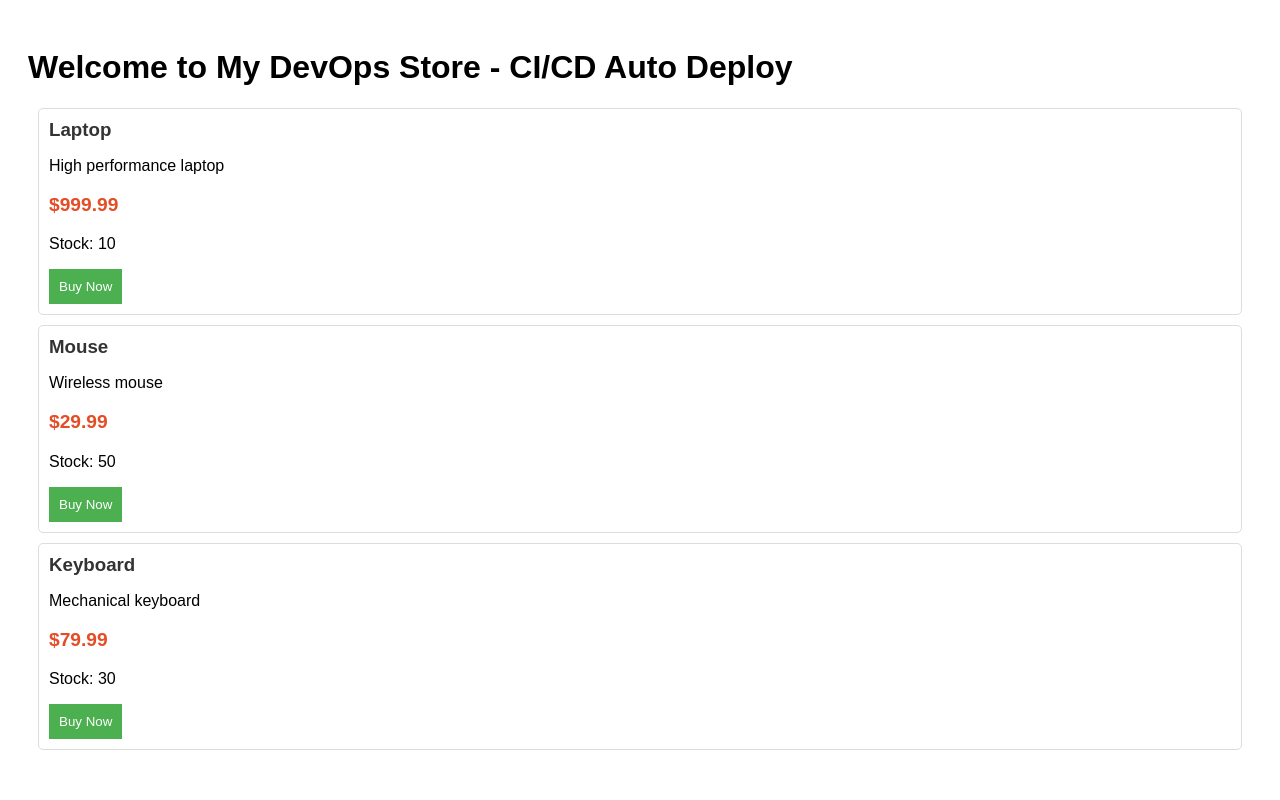
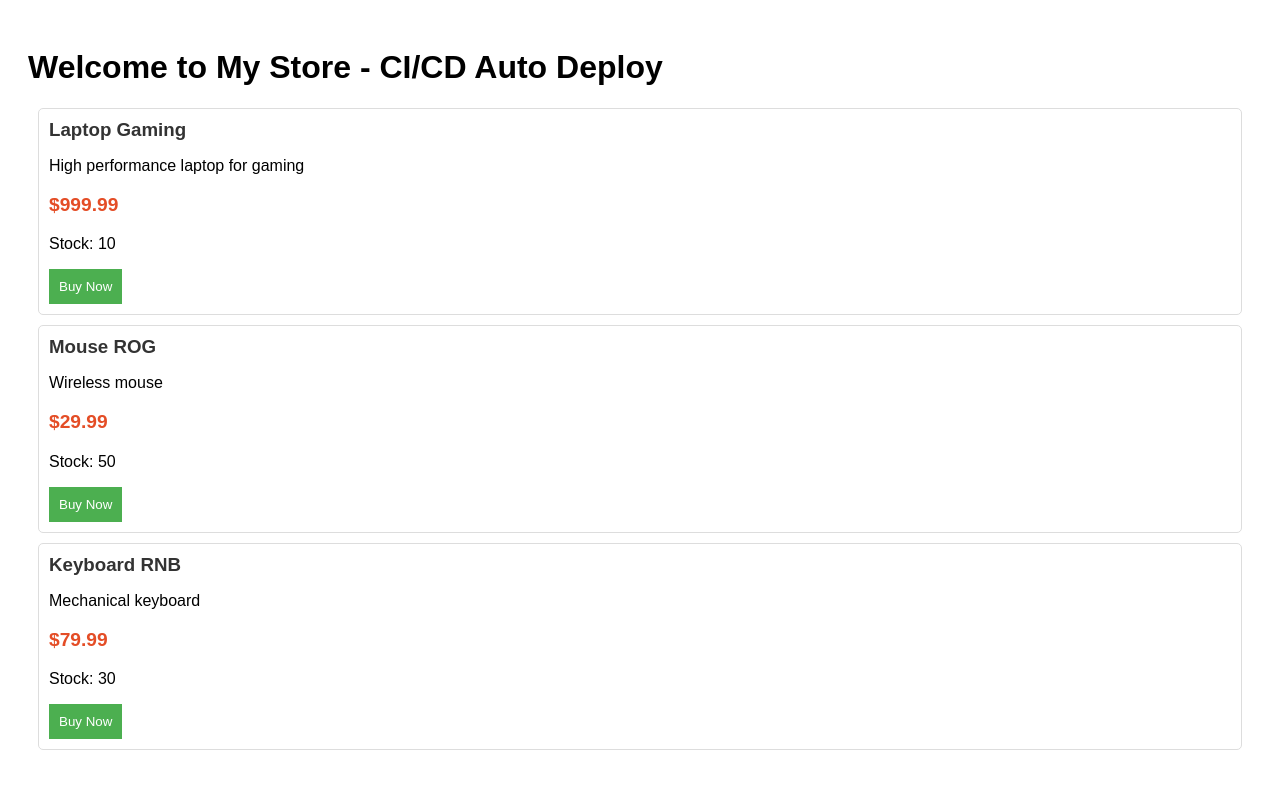
Before and after one commit to muhammadjiadjajuli-jpg/ecommerce-devops, a Flask app: page / in a window 1280 px wide. Run offline with Flask 3, Linux system fonts and the light colour scheme.

Commit message:
Test auto deploy: change title

```diff
--- a/app/app.py
+++ b/app/app.py
@@ -56,9 +56,9 @@ if __name__ == '__main__':
         db.create_all()
         if Product.query.count() == 0:
             sample = [
-                Product(name='Laptop', price=999.99, stock=10, description='High performance laptop'),
-                Product(name='Mouse', price=29.99, stock=50, description='Wireless mouse'),
-                Product(name='Keyboard', price=79.99, stock=30, description='Mechanical keyboard')
+                Product(name='Laptop Gaming', price=999.99, stock=10, description='High performance laptop for gaming'),
+                Product(name='Mouse ROG', price=29.99, stock=50, description='Wireless mouse'),
+                Product(name='Keyboard RNB', price=79.99, stock=30, description='Mechanical keyboard')
             ]
             for p in sample:
                 db.session.add(p)
--- a/app/templates/index.html
+++ b/app/templates/index.html
@@ -11,7 +11,7 @@
     </style>
 </head>
 <body>
-    <h1>Welcome to My DevOps Store - CI/CD Auto Deploy</h1>
+    <h1>Welcome to My Store - CI/CD Auto Deploy</h1>
     <div id="products">
         {% for product in products %}
         <div class="product">
```
